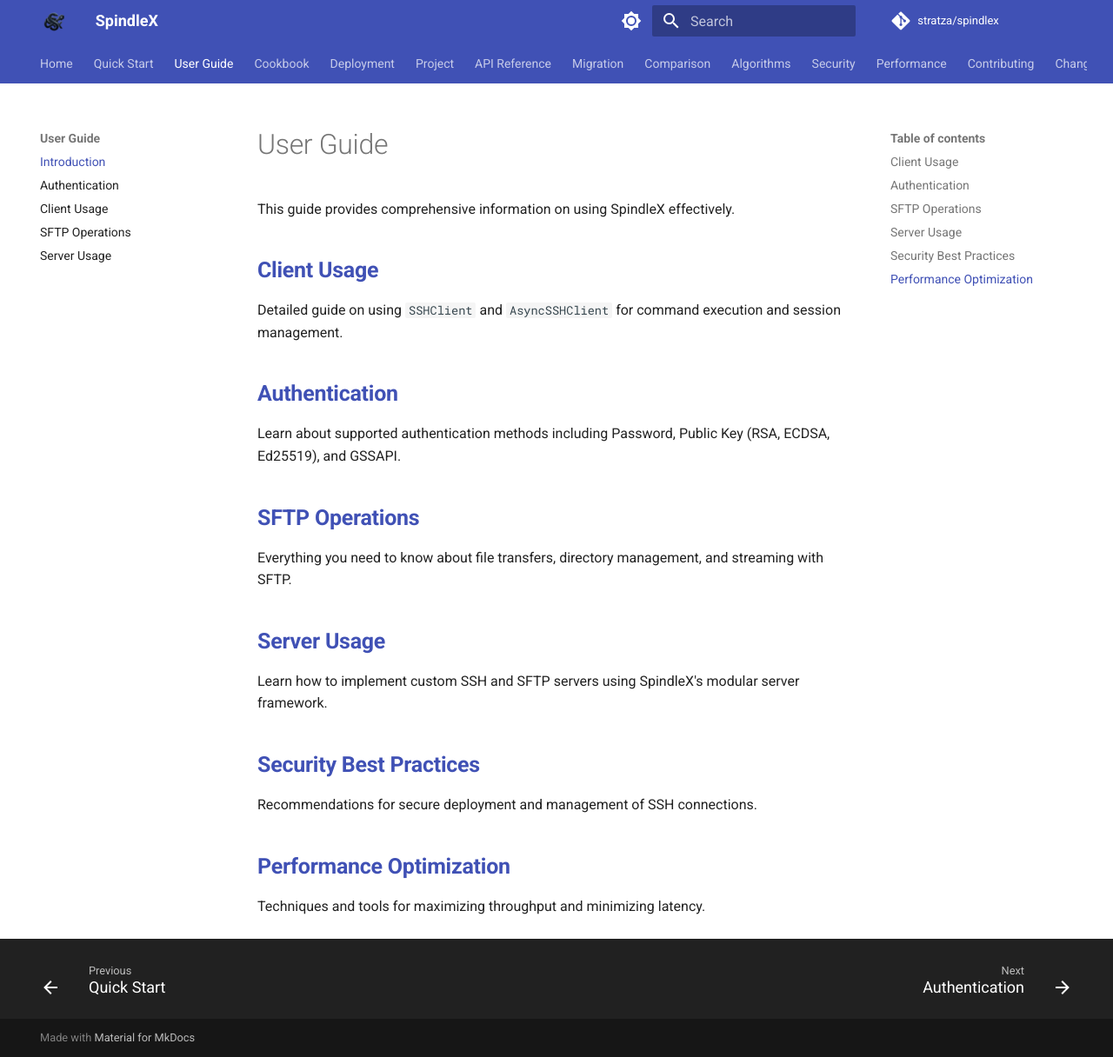
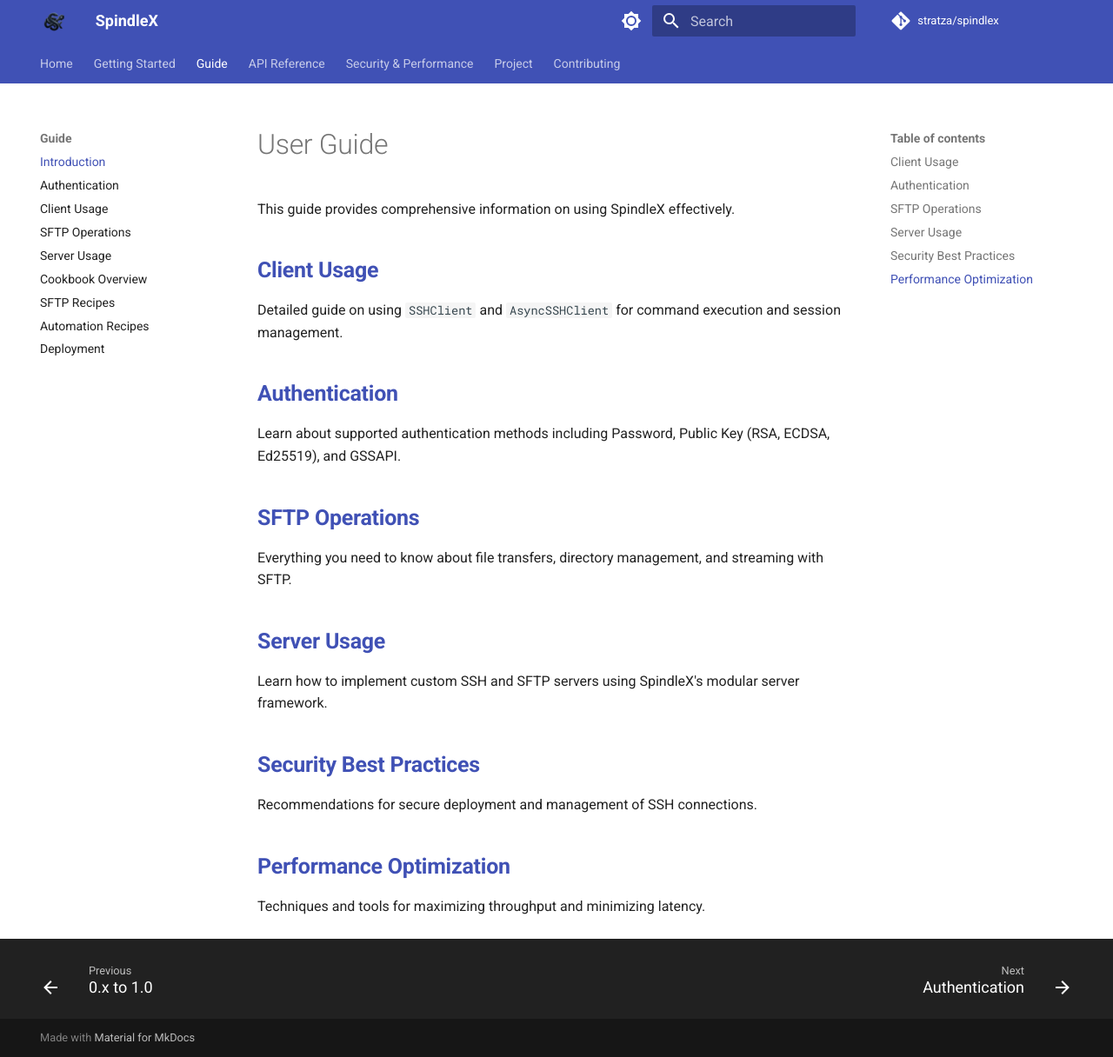
Before and after one commit to stratza/spindlex, an MkDocs documentation site: the page built from docs/user_guide/index.md, in a window 1280 px wide and 1216 px high. Shown: the whole window at 87% size. Built offline with MkDocs 1.6.1 and Material for MkDocs 9.7.7, drawn with Linux system fonts in a browser that asks for light colours; comment, search, counter and statistics services are not loaded.

Commit message:
docs: consolidate top-level nav from 14 tabs to 7 (#223)
Group Quick Start + Migration under Getting Started, and User Guide +
Cookbook + Deployment under Guide. Fold Algorithms into Security &
Performance, and Comparison/Changelog into Project, so the top nav reads
Home, Getting Started, Guide, API Reference, Security & Performance,
Project, Contributing instead of 14 flat top-level entries.

```diff
--- a/mkdocs.yml
+++ b/mkdocs.yml
@@ -82,22 +82,20 @@
 
 nav:
   - Home: index.md
-  - Quick Start: quickstart.md
-  - User Guide:
+  - Getting Started:
+      - Quick Start: quickstart.md
+      - Migration Overview: migration/index.md
+      - 0.x to 1.0: migration/0.x-to-1.0.md
+  - Guide:
       - Introduction: user_guide/index.md
       - Authentication: user_guide/authentication.md
       - Client Usage: user_guide/client.md
       - SFTP Operations: user_guide/sftp.md
       - Server Usage: user_guide/server.md
-  - Cookbook:
-      - Overview: cookbook/index.md
+      - Cookbook Overview: cookbook/index.md
       - SFTP Recipes: cookbook/sftp_recipes.md
-      - Automation: cookbook/automation.md
-  - Deployment: deployment.md
-  - Project:
-      - Compatibility & API Stability: compatibility.md
-      - Release Policy: release-policy.md
-      - Public Roadmap: roadmap.md
+      - Automation Recipes: cookbook/automation.md
+      - Deployment: deployment.md
   - API Reference:
       - Overview: api_reference/index.md
       - Client: api_reference/client.md
@@ -109,12 +107,14 @@
       - Tools: api_reference/tools.md
       - Logging: api_reference/logging.md
       - Exceptions: api_reference/exceptions.md
-  - Migration:
-      - Overview: migration/index.md
-      - 0.x to 1.0: migration/0.x-to-1.0.md
-  - Comparison: comparison.md
-  - Algorithms: algorithms.md
-  - Security: security.md
-  - Performance: performance.md
+  - Security & Performance:
+      - Security: security.md
+      - Performance: performance.md
+      - Algorithms: algorithms.md
+  - Project:
+      - Compatibility & API Stability: compatibility.md
+      - Release Policy: release-policy.md
+      - Public Roadmap: roadmap.md
+      - Comparison: comparison.md
+      - Changelog: changelog.md
   - Contributing: contributing.md
-  - Changelog: changelog.md
```
